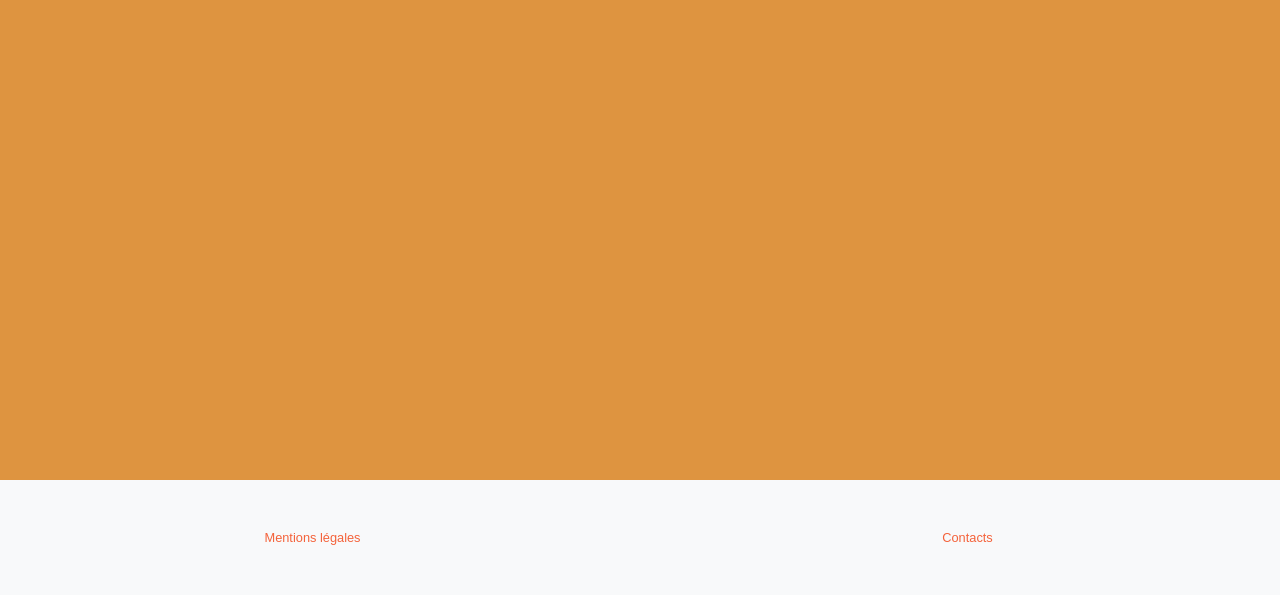
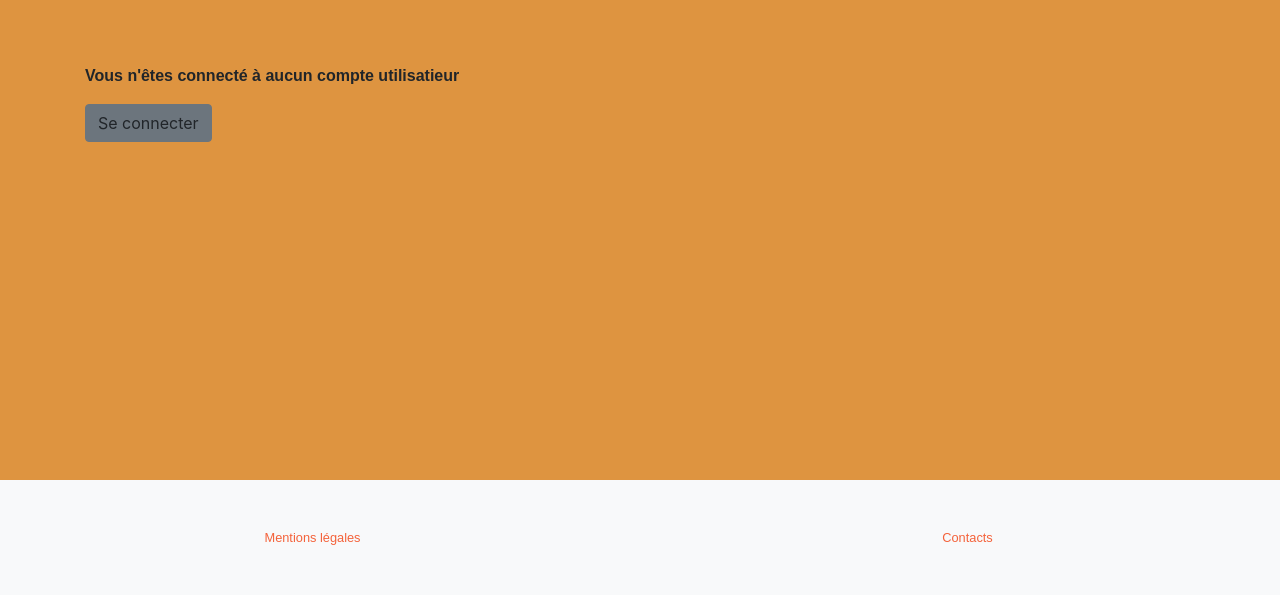
Before and after one commit to MayBaMay/PB_P11, a Django app: page /userpage/ in a window 1280 px wide. Shown: the part 240-835 px from the top of the page. Run offline with Django 3.2, Linux system fonts and the light colour scheme; some libraries are stand-ins or nearby versions; some web fonts are replaced.

Commit message:
user not authenticated in userpage

```diff
--- a/foodSearch/templates/foodSearch/userpage.html
+++ b/foodSearch/templates/foodSearch/userpage.html
@@ -27,6 +27,14 @@
         <a class="btn btn-secondary" href="javascript:history.go(-1)" role="button">Retour</a>
     </div>
 
+  {% else %}
+    <div class="container">
+      <b>
+        <p>Vous n'êtes connecté à aucun compte utilisatieur</p>
+        <a class="btn btn-secondary connection" data-toggle="modal" data-target="#modalLogIn">Se connecter</a>
+      </b>
+    </div>
+
   {% endif %}
 
 </section>
```
